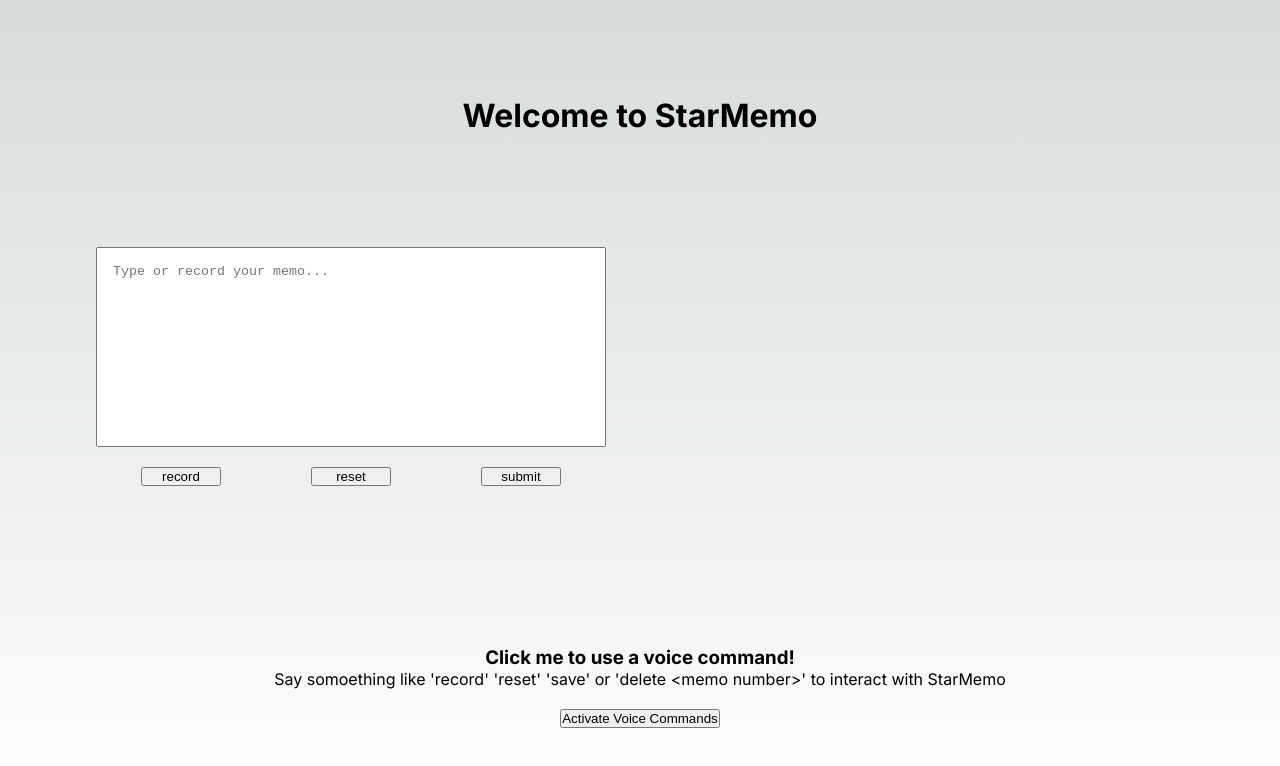
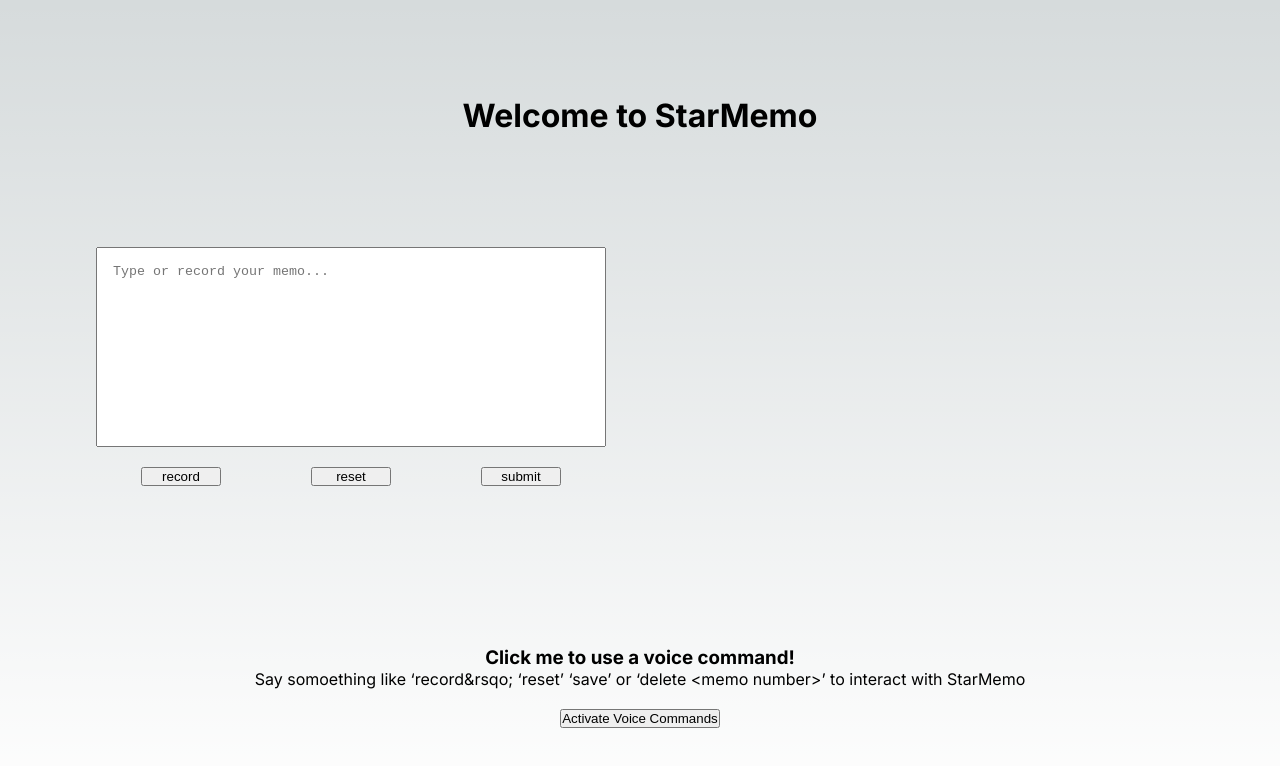
Before and after one commit to ndubs18/StarMemo, a Next.js app: page / in a window 1280 px wide. Shown: the top 766 px of the page. Built offline with nearby package versions, Linux system fonts and the light colour scheme.

Commit message:
changed to using escape characters for single quotes

```diff
--- a/src/app/page.tsx
+++ b/src/app/page.tsx
@@ -183,7 +183,7 @@ export default function Home() {
         </ul>
     </section>
     <h3>Click me to use a voice command!</h3>
-    <p>Say somoething like 'record' 'reset' 'save' or 'delete &lt;memo number&gt;' to interact with StarMemo</p>
+    <p>Say somoething like &lsquo;record&rsqo; &lsquo;reset&rsquo; &lsquo;save&rsquo; or &lsquo;delete &lt;memo number&gt;&rsquo; to interact with StarMemo</p>
     <button id="voiceActivateBtn" style={{marginTop: "1.25rem"}} onClick={!isVoiceActivated.current ? () => {
         isVoiceActivated.current = true;
         setListening(true);
```
